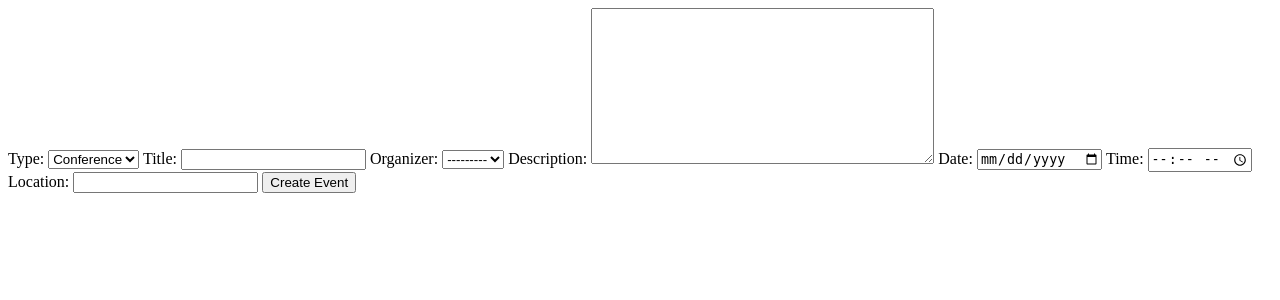
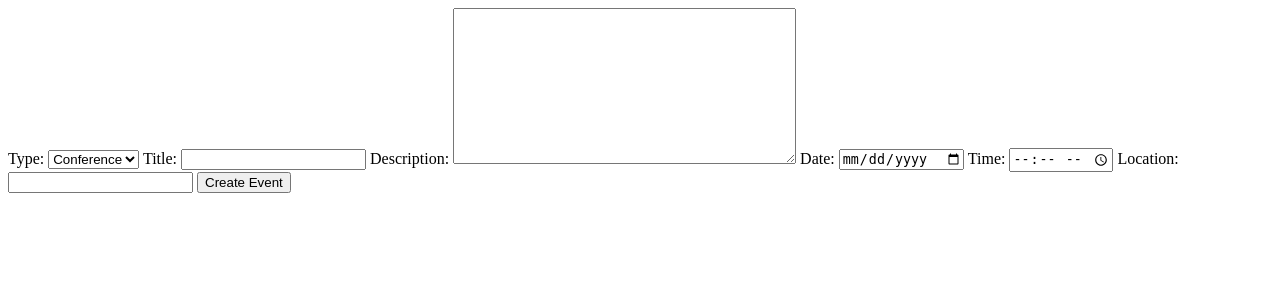
Before and after one commit to BehrozKarim/Event-Scheduling-Platform, a Django app: template event_scheduling_platform/event/templates/create_event.html in a window 1280 px wide. Shown: the top 300 px of the page. Run offline with Django 4.2, Linux system fonts and the light colour scheme; the template is opened without the code that fills it: values that come from a table or form of the project are taken from there, others are empty.

Commit message:
chore(organizer): removed the organizer option when creating an event

```diff
--- a/event_scheduling_platform/event/forms.py
+++ b/event_scheduling_platform/event/forms.py
@@ -26,7 +26,7 @@ class EventForm(forms.ModelForm):
 
     class Meta:
         model = Event
-        fields = ['type', 'title', 'organizer', 'description', 'date', 'time', 'location']
+        fields = ['type', 'title', 'description', 'date', 'time', 'location']
         widgets = {
             'date': forms.TextInput(attrs={'class': 'form-control', 'type': 'date'}),
             'time': forms.TextInput(attrs={'class': 'form-control', 'type': 'time'}),
--- a/event_scheduling_platform/event/templates/create_event.html
+++ b/event_scheduling_platform/event/templates/create_event.html
@@ -3,4 +3,3 @@
     {{ form }}
     <button class="btn btn-success ml-2" type="submit">Create Event</button>
 </form>
-{{ form.media }}
--- a/event_scheduling_platform/event/views.py
+++ b/event_scheduling_platform/event/views.py
@@ -19,6 +19,7 @@ class EventCreateView(LoginRequiredMixin, CreateView):
     success_url = reverse_lazy('event-list')
 
     def form_valid(self, form):
+        form['event'].instance.organizer = self.request.user
         evt = form['event'].save()
 
         return super().form_valid(form)
```
